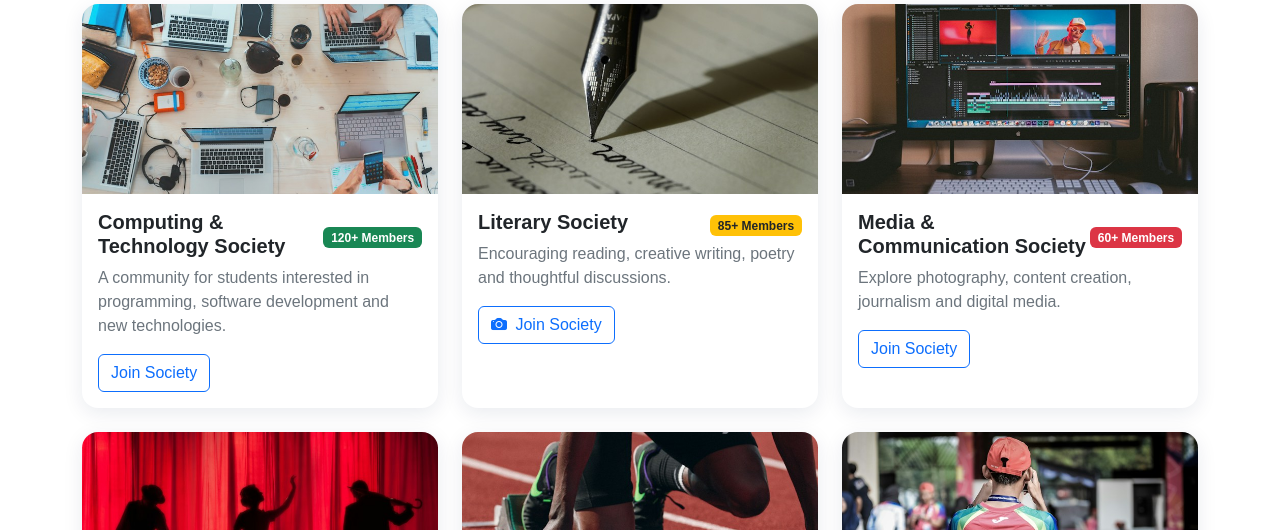
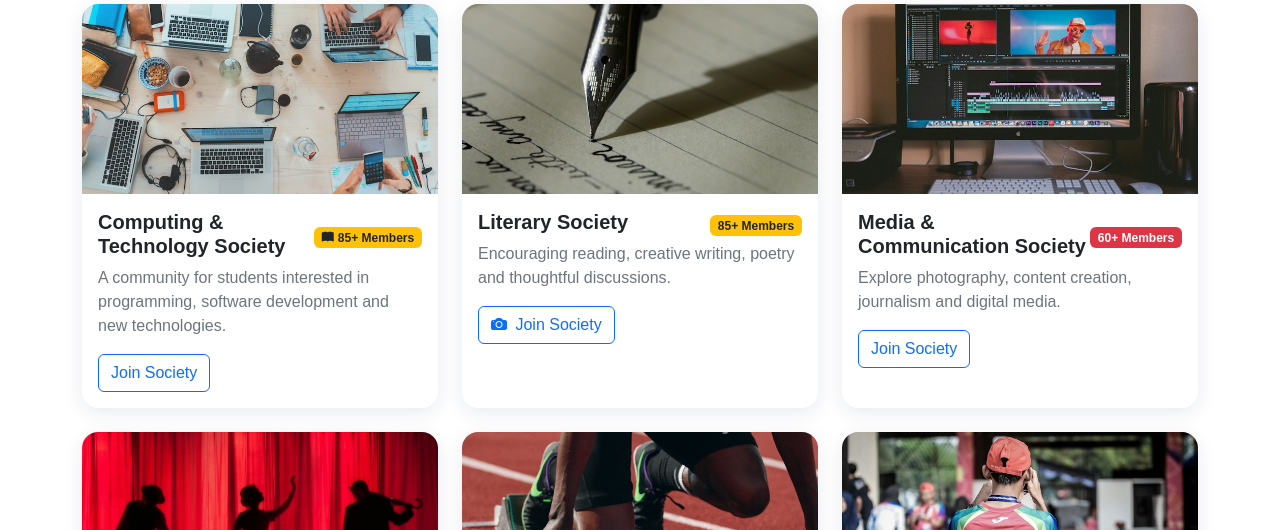
Before and after one commit to allrounder123/smiu-events-portal-fourgirls, a plain HTML site: page societies.html in a window 1280 px wide. Shown: the part 570-1100 px from the top of the page. Drawn offline with nearby package versions, Linux system fonts and the light colour scheme.

Commit message:
add society

```diff
--- a/societies.html
+++ b/societies.html
@@ -68,7 +68,7 @@
                 <div class="card-body">
                     <div class="d-flex justify-content-between align-items-center">
                         <h5 class="fw-bold">Computing & Technology Society</h5>
-                        <span class="badge bg-success">120+ Members</span>
+                        <span class="badge bg-warning text-dark"><i class="bi bi-book-fill me-1"></i>85+ Members</span>
                     </div>
                     <p class="text-secondary">
                         A community for students interested in programming,
```
